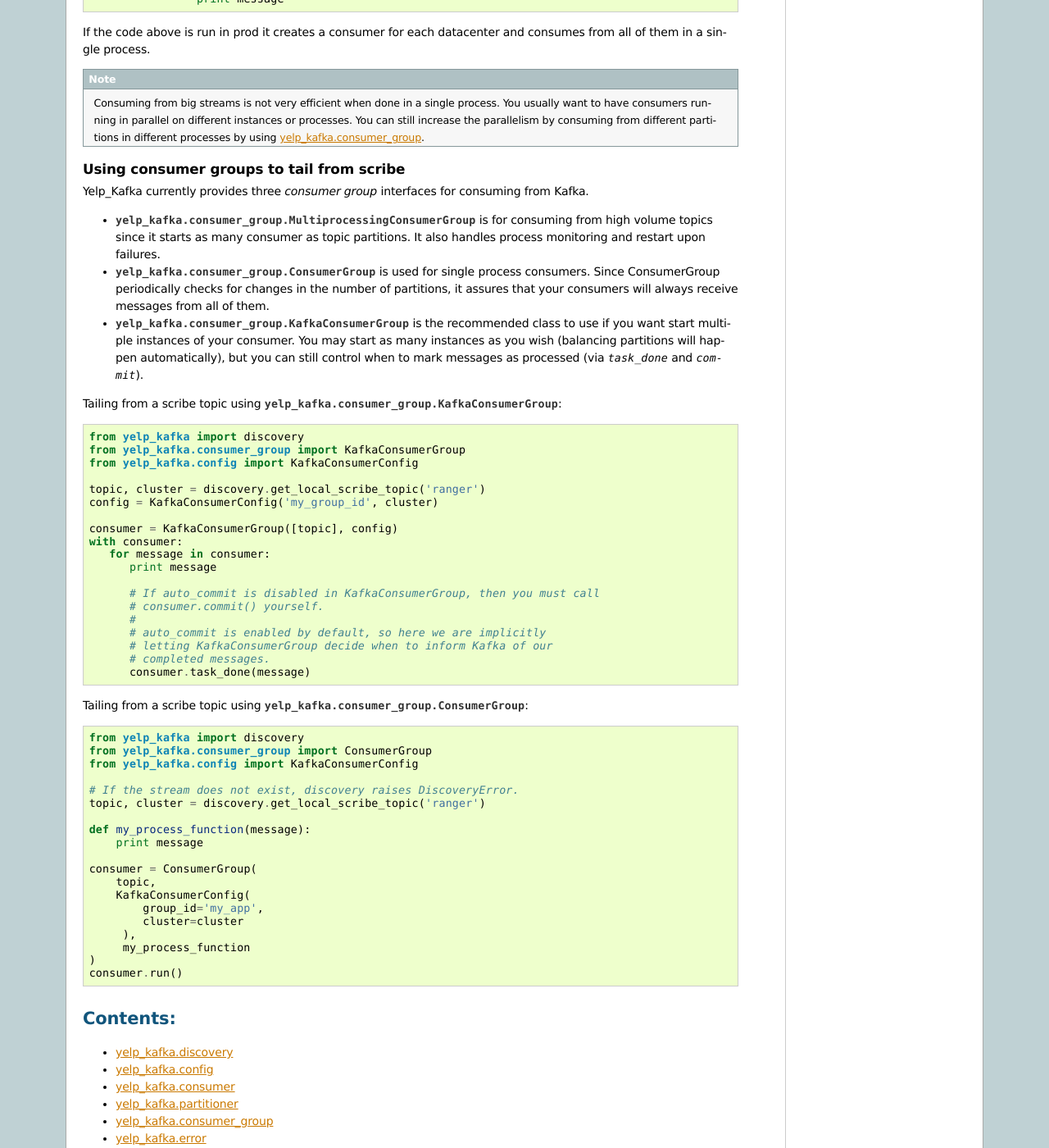
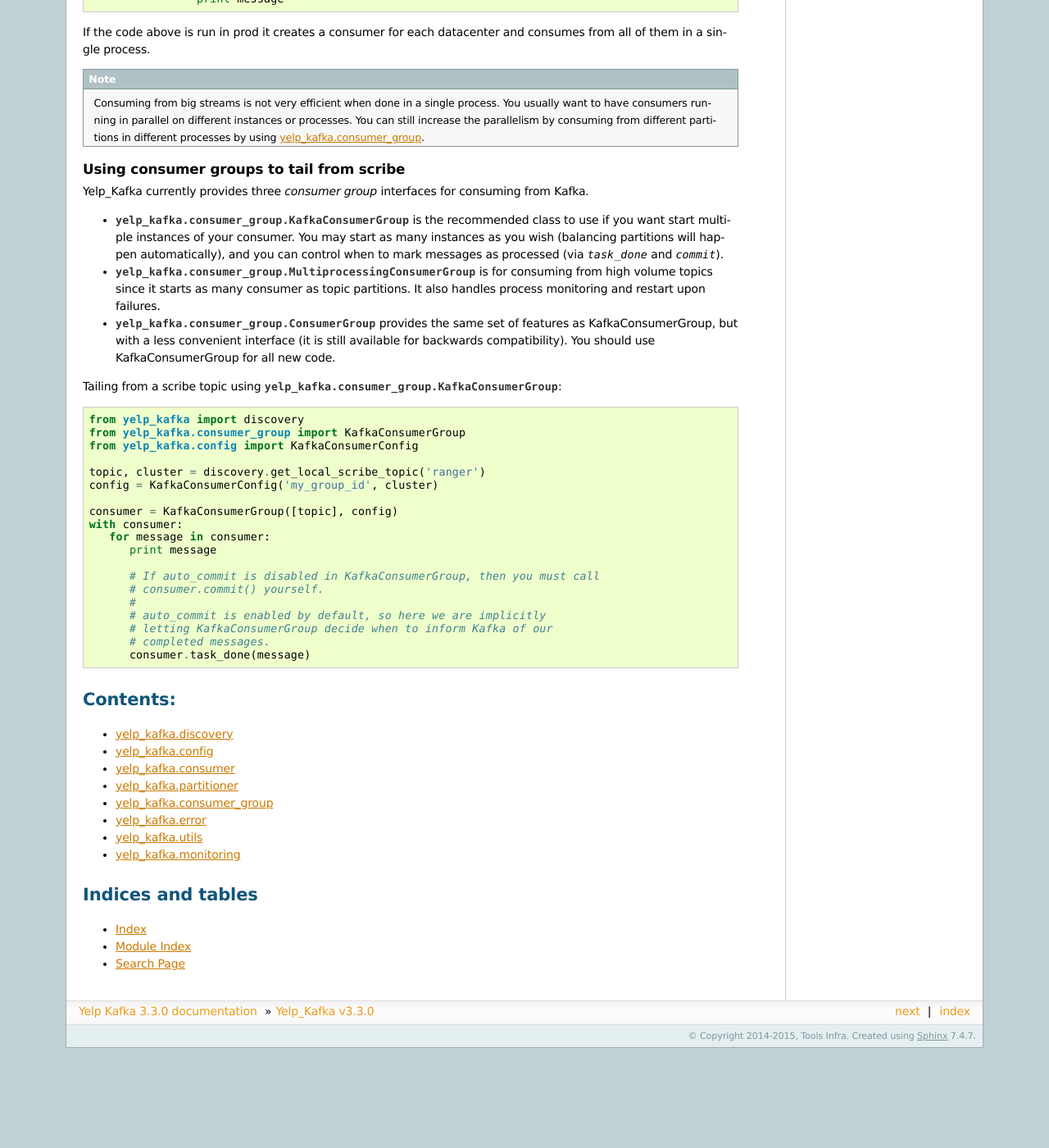
Before and after one commit to Yelp/yelp_kafka, a Sphinx documentation site: the page built from docs/source/index.rst, in a window 1280 px wide and 1400 px high, scrolled down 3466 px. Shown: the whole window at 82% size. Built offline with Sphinx 7.4.7, drawn with Linux system fonts in a browser that asks for light colours; after the commit the page ends 4744 px from its top, so only the background shows below that.

Commit message:
Make it clear in docs that KafkaConsumerGroup >> ConsumerGroup

```diff
--- a/docs/source/index.rst
+++ b/docs/source/index.rst
@@ -219,20 +219,20 @@
 Yelp_Kafka currently provides three *consumer group* interfaces for consuming
 from Kafka.
 
+- :py:class:`yelp_kafka.consumer_group.KafkaConsumerGroup` is the recommended
+  class to use if you want start multiple instances of your consumer. You may
+  start as many instances as you wish (balancing partitions will happen
+  automatically), and you can control when to mark messages as processed (via
+  `task_done` and `commit`).
+
 - :py:class:`yelp_kafka.consumer_group.MultiprocessingConsumerGroup` is for
   consuming from high volume topics since it starts as many consumer as topic
   partitions. It also handles process monitoring and restart upon failures.
 
-- :py:class:`yelp_kafka.consumer_group.ConsumerGroup` is used for single process
-  consumers. Since ConsumerGroup periodically checks for changes in the number
-  of partitions, it assures that your consumers will always receive messages
-  from all of them.
-
-- :py:class:`yelp_kafka.consumer_group.KafkaConsumerGroup` is the recommended
-  class to use if you want start multiple instances of your consumer. You may
-  start as many instances as you wish (balancing partitions will happen
-  automatically), but you can still control when to mark messages as processed
-  (via `task_done` and `commit`).
+- :py:class:`yelp_kafka.consumer_group.ConsumerGroup` provides the same set of
+  features as KafkaConsumerGroup, but with a less convenient interface (it is
+  still available for backwards compatibility). You should use
+  KafkaConsumerGroup for all new code.
 
 Tailing from a scribe topic using
 :py:class:`yelp_kafka.consumer_group.KafkaConsumerGroup`:
@@ -259,31 +259,6 @@
          # completed messages.
          consumer.task_done(message)
 
-Tailing from a scribe topic using
-:py:class:`yelp_kafka.consumer_group.ConsumerGroup`:
-
-.. code-block:: python
-
-   from yelp_kafka import discovery
-   from yelp_kafka.consumer_group import ConsumerGroup
-   from yelp_kafka.config import KafkaConsumerConfig
-
-   # If the stream does not exist, discovery raises DiscoveryError.
-   topic, cluster = discovery.get_local_scribe_topic('ranger')
-
-   def my_process_function(message):
-       print message
-
-   consumer = ConsumerGroup(
-       topic,
-       KafkaConsumerConfig(
-           group_id='my_app',
-           cluster=cluster
-        ),
-        my_process_function
-   )
-   consumer.run()
-
 Contents:
 =========
 
```
